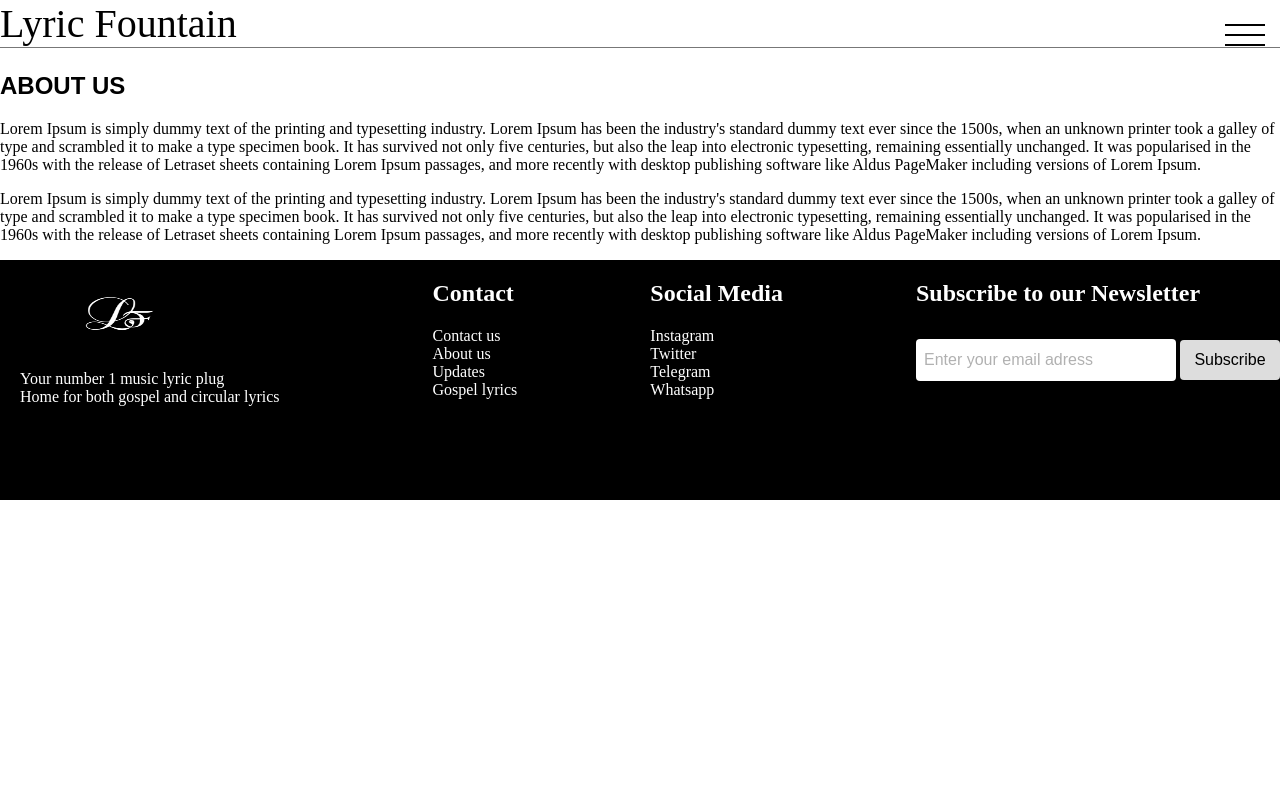
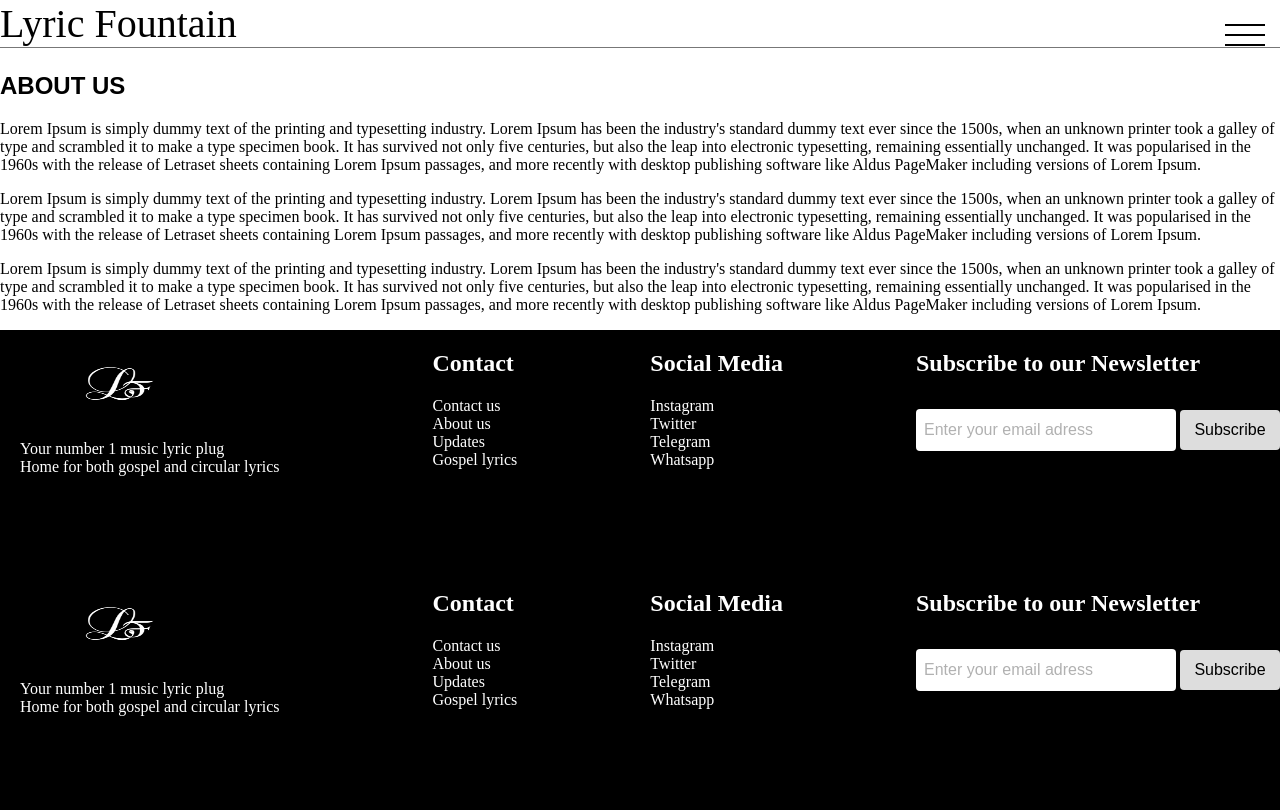
Before and after one commit to Pecky-graphics/Lyric-Fountain, a plain HTML site: page aboutlf.html in a window 1280 px wide. Drawn offline with nearby package versions, Linux system fonts and the light colour scheme.

Commit message:
Update aboutlf.html

```diff
--- a/aboutlf.html
+++ b/aboutlf.html
@@ -39,6 +39,7 @@
         <div class="hone"><h2>ABOUT US</h2></div>
         <p>Lorem Ipsum is simply dummy text of the printing and typesetting industry. Lorem Ipsum has been the industry's standard dummy text ever since the 1500s, when an unknown printer took a galley of type and scrambled it to make a type specimen book. It has survived not only five centuries, but also the leap into electronic typesetting, remaining essentially unchanged. It was popularised in the 1960s with the release of Letraset sheets containing Lorem Ipsum passages, and more recently with desktop publishing software like Aldus PageMaker including versions of Lorem Ipsum.</p>
         <p>Lorem Ipsum is simply dummy text of the printing and typesetting industry. Lorem Ipsum has been the industry's standard dummy text ever since the 1500s, when an unknown printer took a galley of type and scrambled it to make a type specimen book. It has survived not only five centuries, but also the leap into electronic typesetting, remaining essentially unchanged. It was popularised in the 1960s with the release of Letraset sheets containing Lorem Ipsum passages, and more recently with desktop publishing software like Aldus PageMaker including versions of Lorem Ipsum.</p>
+       <p>Lorem Ipsum is simply dummy text of the printing and typesetting industry. Lorem Ipsum has been the industry's standard dummy text ever since the 1500s, when an unknown printer took a galley of type and scrambled it to make a type specimen book. It has survived not only five centuries, but also the leap into electronic typesetting, remaining essentially unchanged. It was popularised in the 1960s with the release of Letraset sheets containing Lorem Ipsum passages, and more recently with desktop publishing software like Aldus PageMaker including versions of Lorem Ipsum.</p>
         <div class="footer-container">
         <div class="footer">
             <div class="footer-heading footer-1">
@@ -77,3 +78,41 @@
         </div>
    </body>
 </html>
+ <div class="footer-container">
+        <div class="footer">
+            <div class="footer-heading footer-1">
+            <div class=footer-img><img src="logowhite.PNG" alt="footer-img">
+                <br>
+            </div>
+              <div class="footer-text"><br><br><br><br>Your number 1 music lyric plug
+                   <br> Home for both gospel and circular lyrics</div>
+
+            </div>
+
+            <div class="footer-heading footer-3">
+            <h2>Contact</h2>
+                <a href="contactlf.html" >Contact us</a>
+                <a href="aboutlf.html" >About us</a>
+                <a href="updateslf.html" >Updates</a>
+                <a href="glyricslf.html" >Gospel lyrics</a>
+            </div>
+            <div class="footer-heading footer-3">
+            <h2>Social Media</h2>
+                <a href="">Instagram</a>
+                <a href="">Twitter</a>
+                <a href="">Telegram</a>
+                <a href="">Whatsapp</a>
+            </div>
+            <div class="footer-email-form">
+            <h2>Subscribe to our Newsletter</h2>
+                <form action="https://formsubmit.co/contact.lyricfountain@gmail.com" method="POST" >
+                <input type="email" placeholder="Enter your email adress" id="footer-email">
+                <input type="submit" value="Subscribe" id="footer-email-btn">
+                </form>
+            </div>
+
+        </div>
+
+        </div>
+   </body>
+</html>
```
